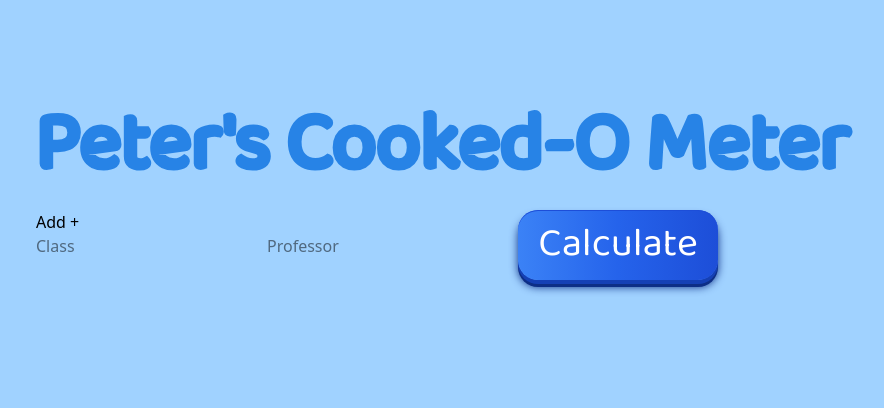
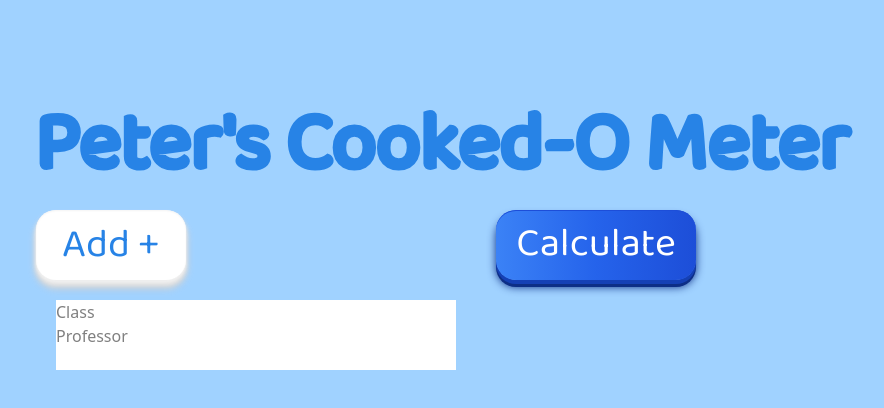
Before and after one commit to Ascent817/peters-cooked-o-meter, a Next.js app: page / in a window 1280 px wide. Both pictures are taken after a click on the button "Add +". Shown: the top 408 px of the page, without its empty margins (44-928 px from the left). Built offline with nearby package versions, Linux system fonts and the light colour scheme; no server answers.

Commit message:
Add class button

```diff
--- a/app/components/AddButton.tsx
+++ b/app/components/AddButton.tsx
@@ -13,7 +13,7 @@ export default function AddButton () {
 
   return (
     <div>
-      <button onClick = {() => addInput(count)} > Add + </button>
+      <button className="add-button" onClick = {() => addInput(count)} > Add + </button>
 
       {classList.map((id) => {
         return <Inputs key={id} />;
--- a/app/components/Inputs.tsx
+++ b/app/components/Inputs.tsx
@@ -5,7 +5,7 @@ export default function Inputs () {
   const [numClasses, setNumClasses] = useState(0);
 
   return (
-    <div>
+    <div className="class-box">
       <input
         placeholder = "Class"
         type = "number"
--- a/app/components/Main.css
+++ b/app/components/Main.css
@@ -96,3 +96,10 @@
     0 4px 0 0 #1540b5,
     0 7px 8px 0 #0d2e86;
 }
+
+.class-box {
+  width: 400px;
+  height: 70px;
+  background: white;
+  margin: 20px;
+}
```
